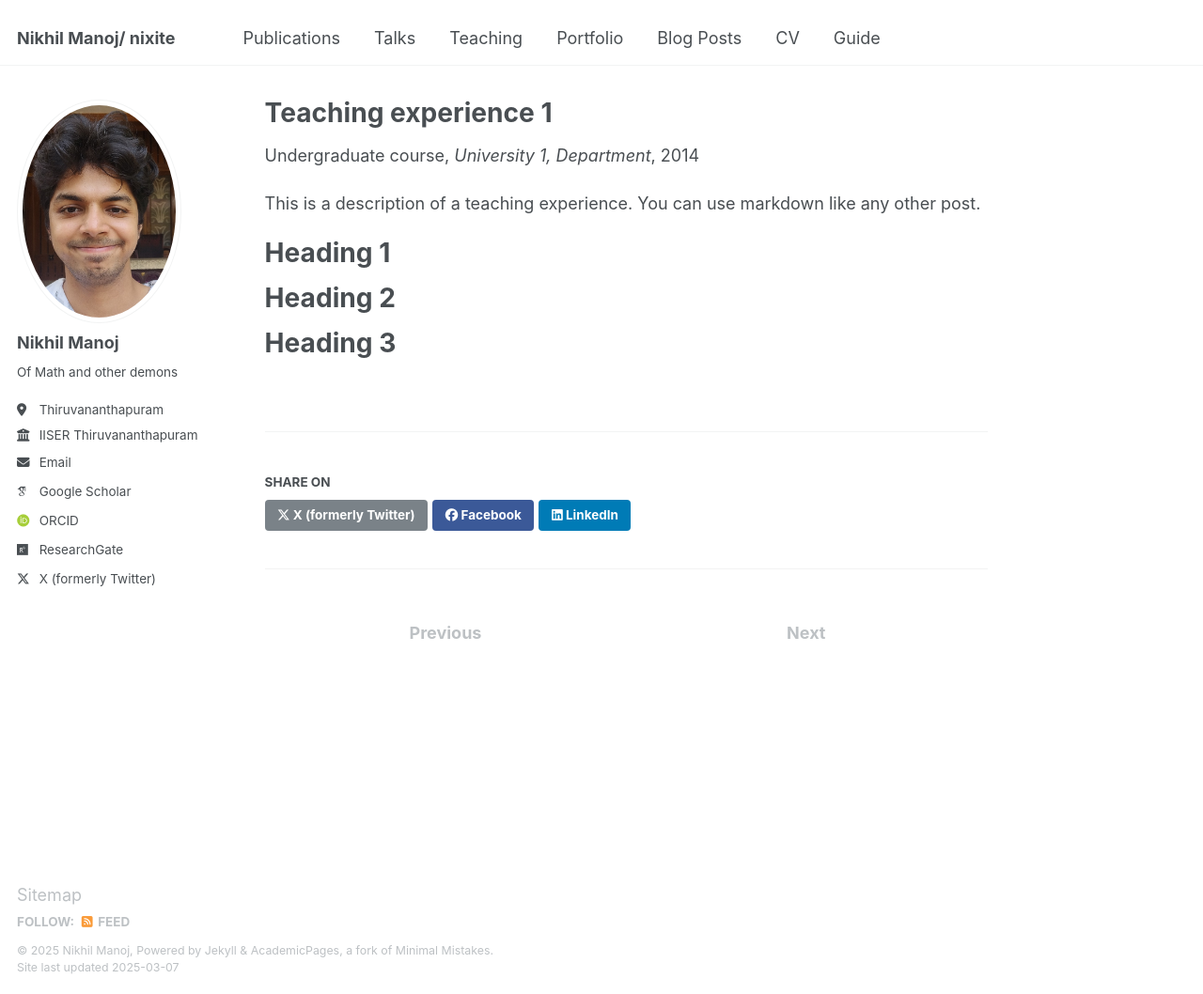
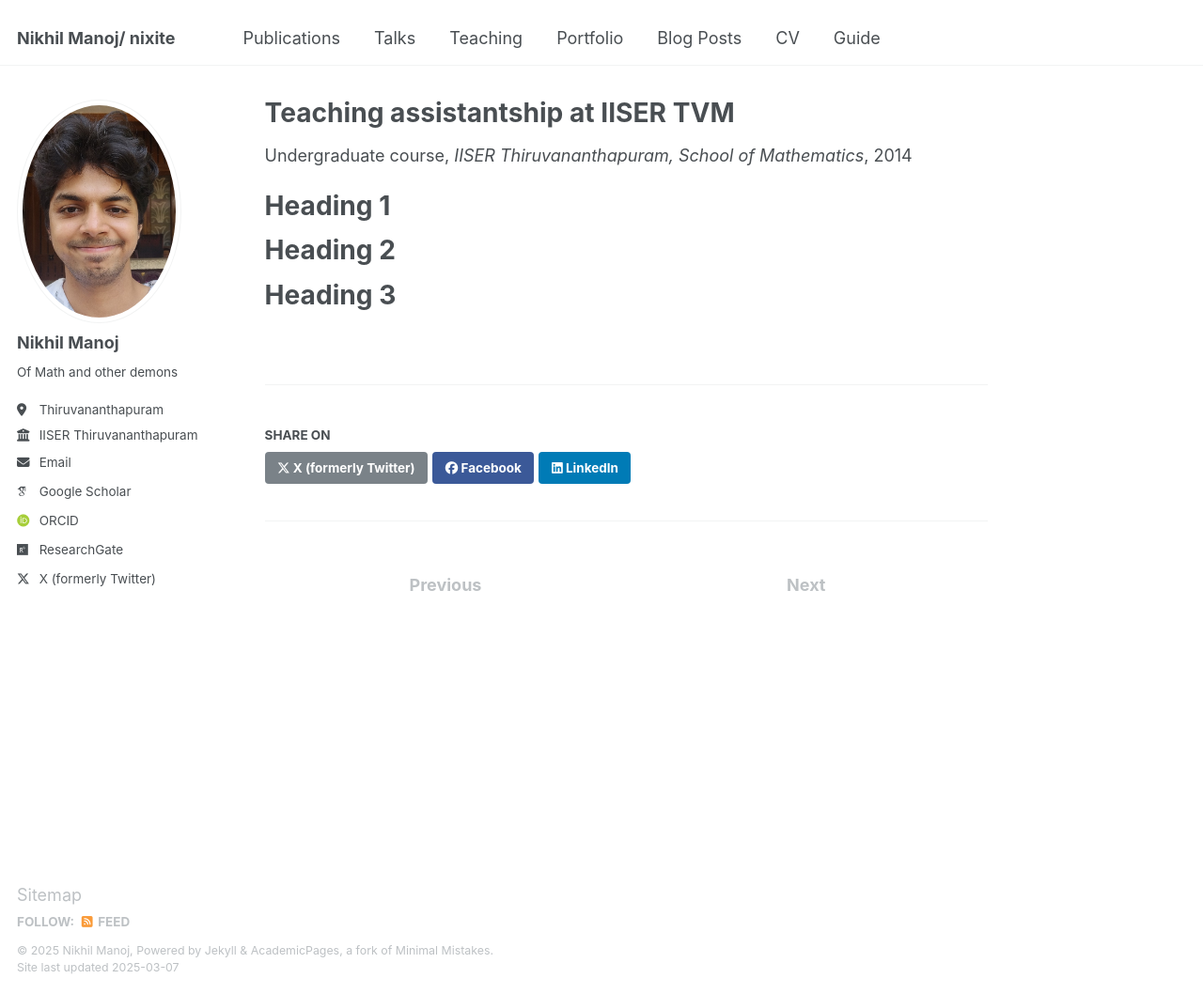
Before and after one commit to nikhil0597/nikhil0597.github.io, a Jekyll site: the page built from _teaching/2014-spring-teaching-1.md, in a window 1280 px wide and 1058 px high. Shown: the whole window at 94% size. Built offline with Jekyll 4.4.1, drawn with Linux system fonts in a browser that asks for light colours; some web fonts are replaced.

Commit message:
Update 2014-spring-teaching-1.md

```diff
--- a/_teaching/2014-spring-teaching-1.md
+++ b/_teaching/2014-spring-teaching-1.md
@@ -1,14 +1,13 @@
 ---
-title: "Teaching experience 1"
+title: "Teaching assistantship at IISER TVM"
 collection: teaching
 type: "Undergraduate course"
 permalink: /teaching/2014-spring-teaching-1
-venue: "University 1, Department"
+venue: "IISER Thiruvananthapuram, School of Mathematics"
 date: 2014-01-01
-location: "City, Country"
+location: "Thiruvananthapuram, India"
 ---
 
-This is a description of a teaching experience. You can use markdown like any other post.
 
 Heading 1
 ======
```
